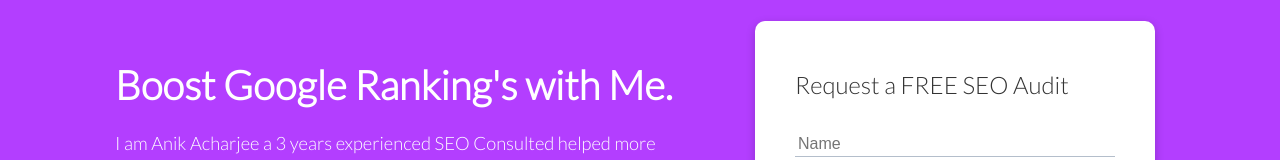
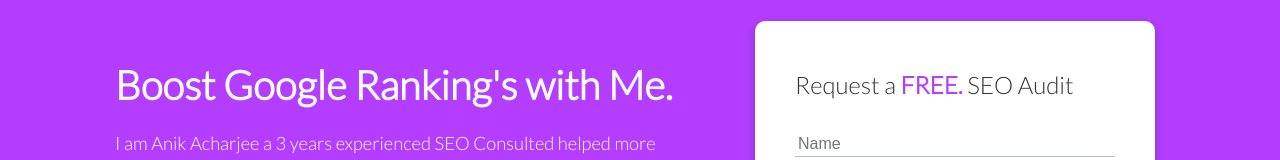
Before and after one commit to Anik-the-dev/niks-seo-service, a React (Create React App) app: page / in a window 1280 px wide. Shown: the part 144-304 px from the top of the page. Built offline with nearby package versions, Linux system fonts and the light colour scheme.

Commit message:
emphasize color add in banner

```diff
--- a/src/components/Banner/Banner.js
+++ b/src/components/Banner/Banner.js
@@ -13,7 +13,7 @@
                 </div>
 
                 <div class="showcase-form card">
-                    <h2>Request a FREE SEO Audit</h2>
+                    <h2>Request a <span className='emphasize-text'> FREE. </span> SEO Audit</h2>
 
                     <form>
                         <div class="form-control">
--- a/src/css/style.css
+++ b/src/css/style.css
@@ -18,6 +18,11 @@
     color: #333;
 
 
+}
+
+.emphasize-text{
+    color: var(--primary-color);
+    font-weight: 700;
 }
 
 ul{
```
